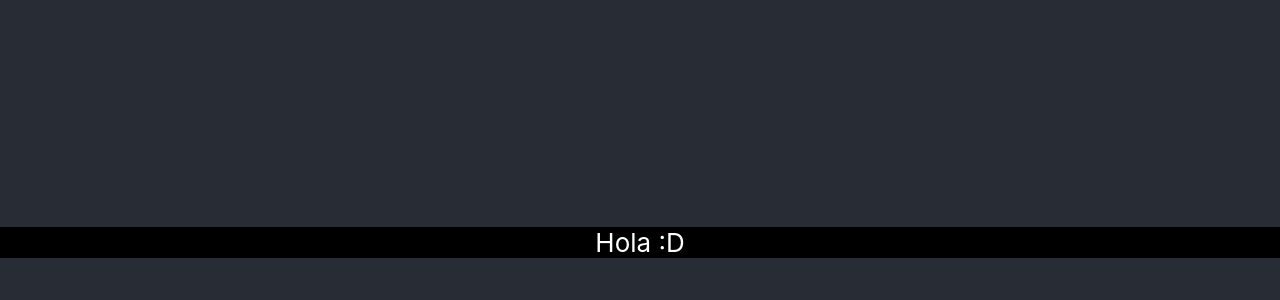
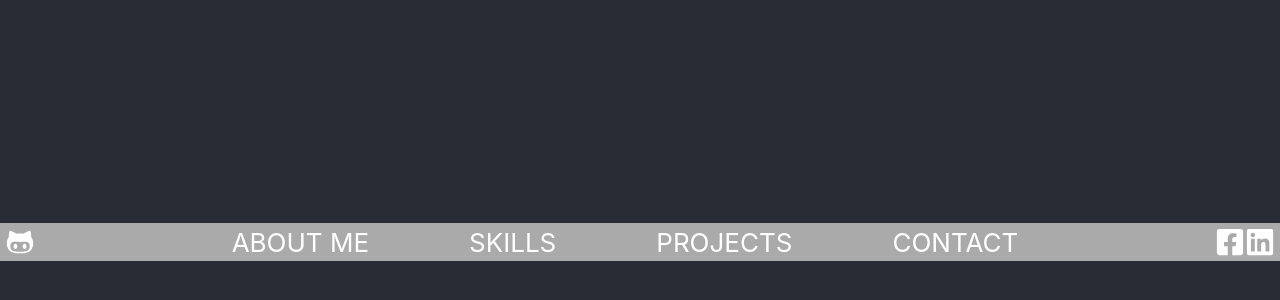
Before and after one commit to guadamiranda/portfolio, a React (Create React App) app: page / in a window 1280 px wide. Shown: the part 158-458 px from the top of the page. Built offline with nearby package versions, Linux system fonts and the light colour scheme.

Commit message:
Doing Navbar

```diff
--- a/src/Components/Navbar/Navbar.jsx
+++ b/src/Components/Navbar/Navbar.jsx
@@ -1,9 +1,18 @@
 import '../../Styles/navbar.scss'
+import { IoLogoOctocat } from 'react-icons/io';
+import { FaLinkedin, FaFacebookSquare} from 'react-icons/fa'
 
 export const Navbar = () => {
     return(
         <div id='navbar' className="navbar">
-                Hola :D
+                <div id='navbar_left-content' className='navbar__left-content'><IoLogoOctocat/></div>
+                <div id='navbar_center-content' className='navbar__center-content'>
+                    <div>ABOUT ME</div>
+                    <div>SKILLS</div>
+                    <div>PROJECTS</div>
+                    <div>CONTACT</div>
+                </div>
+                <div id='navbar_right-content' className='navbar__right-content'><FaFacebookSquare className='facebook-icon'/><FaLinkedin className='linkedin-icon'/></div>
         </div>
     )
 }
--- a/src/Styles/navbar.scss
+++ b/src/Styles/navbar.scss
@@ -1,5 +1,21 @@
 
 .navbar{
-    background-color: black;
+    background-color: rgb(170, 170, 170);
+    display: flex;
+    justify-content: space-between;
     width: 100%;
+
+    &__left-content, &__right-content, &__center-content{
+        align-items: center;
+        display: flex;
+    }
+
+    &__left-content, &__right-content{
+        font-size: 30px;
+        padding: 4px 5px
+    }
+
+    &__center-content div{
+        padding: 0px 50px;
+    }
 }
```
